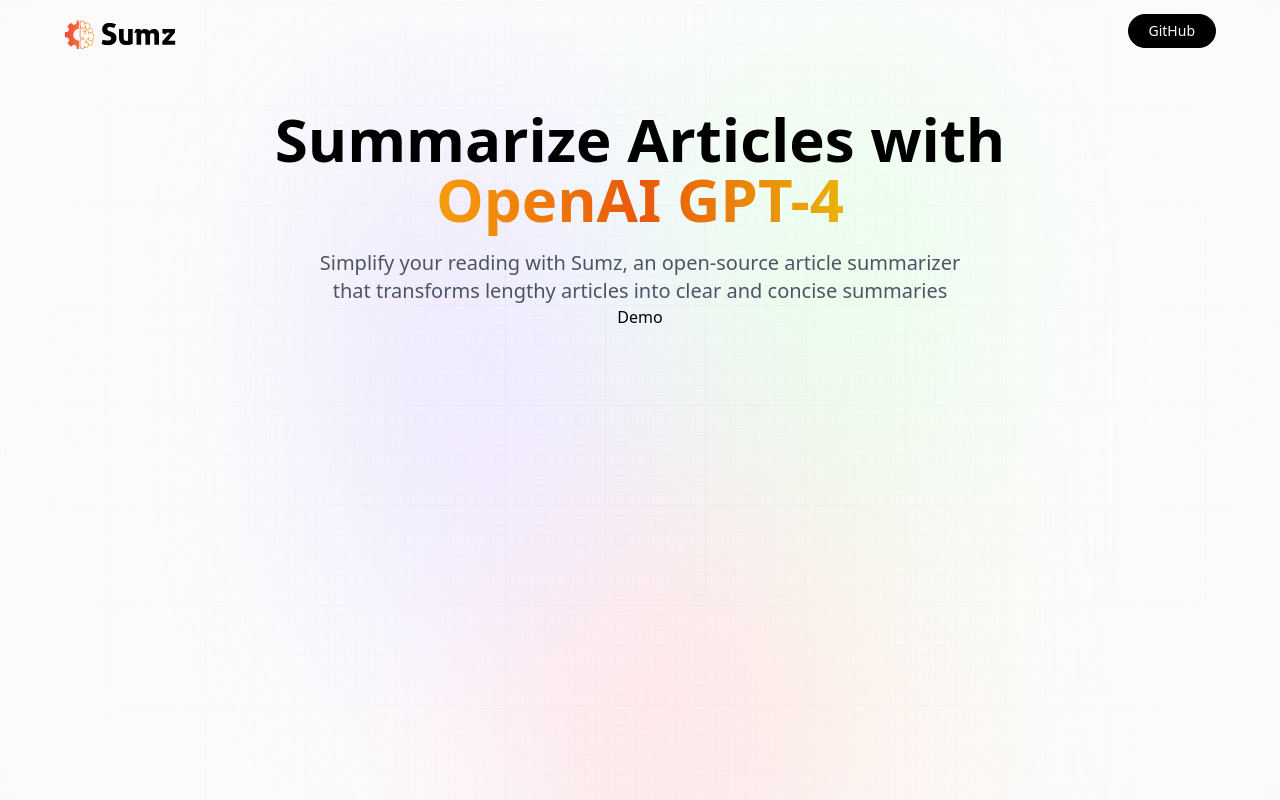
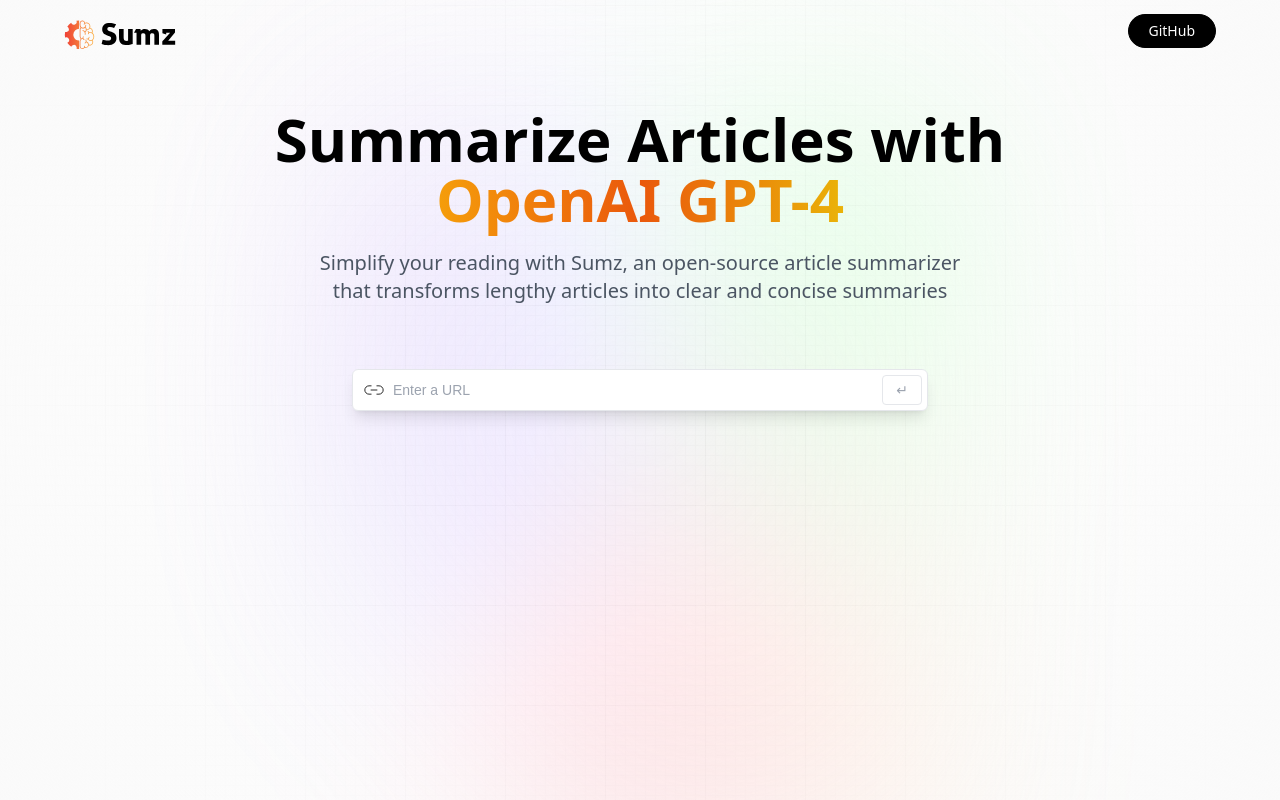
Before and after one commit to tapadar13/AI_Summarizer, a React (Vite) app: page / in a window 1280 px wide. Built offline with nearby package versions, Linux system fonts and the light colour scheme; a web font is replaced by a local one.

Commit message:
input implemented

```diff
--- a/src/Components/Demo.jsx
+++ b/src/Components/Demo.jsx
@@ -1,5 +1,37 @@
+import { useState, useEffect } from "react";
+import { copy, linkIcon, loader, tick } from "../assets";
+
 const Demo = () => {
-  return <div>Demo</div>;
+  return (
+    <section className="w-full mt-16 max-w-xl">
+      <div className="flex flex-col w-full gap-2">
+        <form
+          className="relative flex justify-center items-center"
+          onSubmit={() => {}}
+        >
+          <img
+            src={linkIcon}
+            alt="link_icon"
+            className="absolute left-0 my-2 ml-3 w-5"
+          />
+          <input
+            type="url"
+            placeholder="Enter a URL"
+            value=""
+            onChange={() => {}}
+            required
+            className="url_input peer"
+          />
+          <button
+            type="submit"
+            className="submit_btn peer-focus:border-gray-700 peer-focus:text-gray-700"
+          >
+            ↵
+          </button>
+        </form>
+      </div>
+    </section>
+  );
 };
 
 export default Demo;
```
